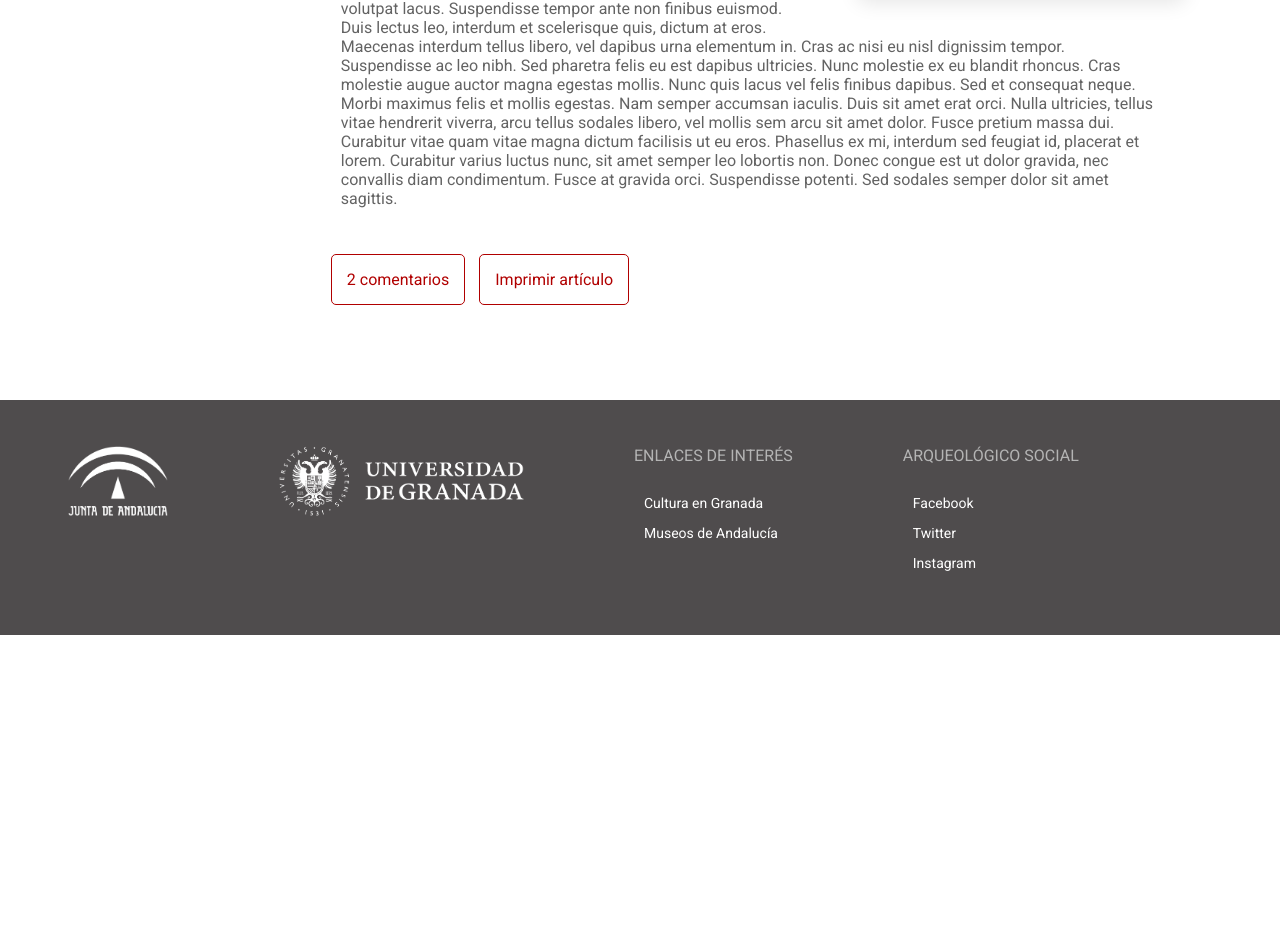
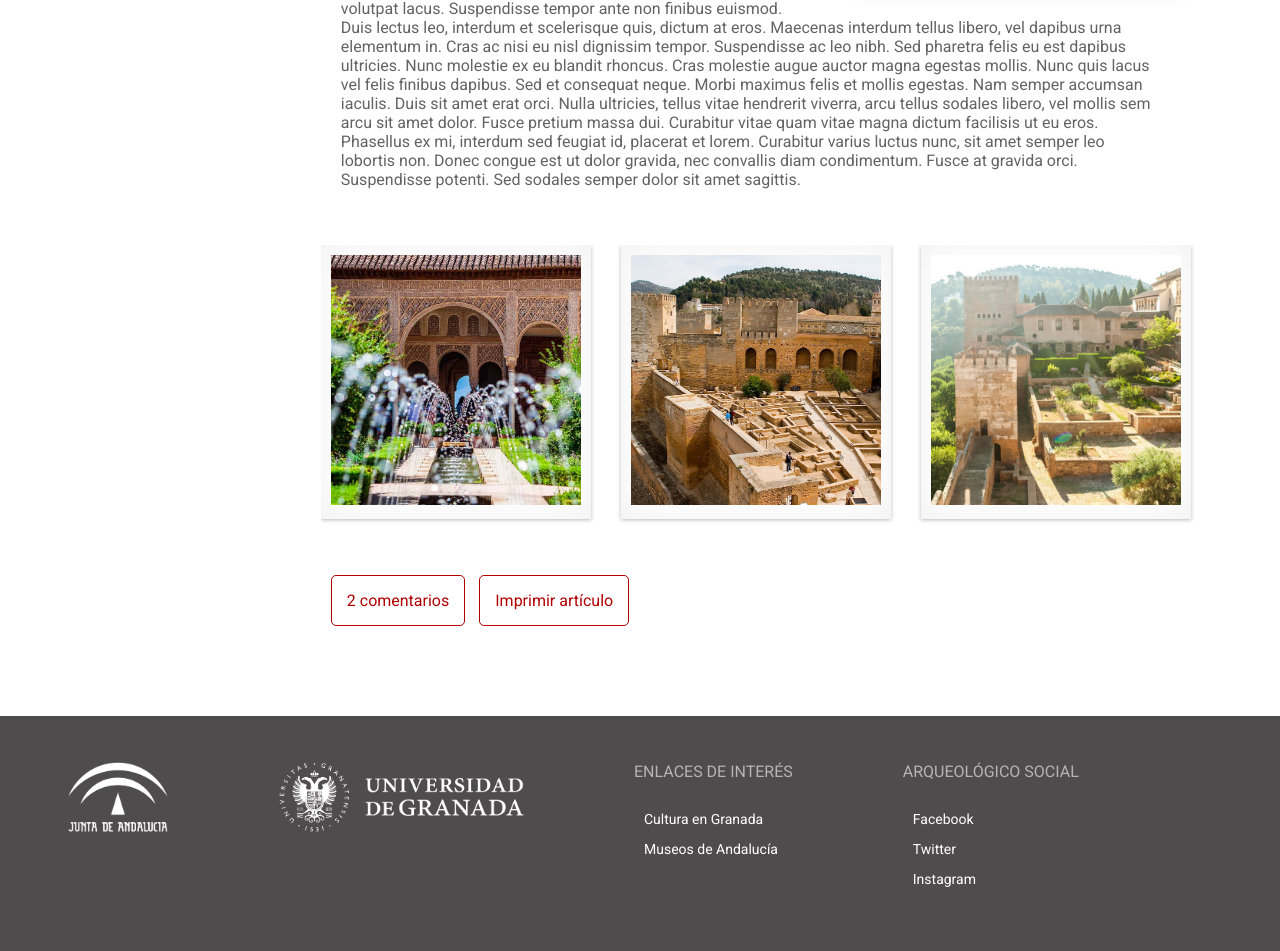
Before and after one commit to dvcarrillo/arqueologico, a PHP site: page /?option=show&item=0 in a window 1280 px wide. Shown: the part 625-1576 px from the top of the page. Before the commit the page ends 1260 px from the top, so only its background shows below. Run offline with PHP 8.4, Linux system fonts and the light colour scheme; data comes from the database, SQL or seed files in the repository; both versions use the stored data as it was after the commit.

Commit message:
Image gallery and small corrections

```diff
--- a/Practica 3/Codigo/models/article.php
+++ b/Practica 3/Codigo/models/article.php
@@ -42,7 +42,7 @@ class Article
         $this->fecha = $fecha;
         $this->contenido = $contenido;
         $this->imagen_principal = $imagen_principal;
-        $this->imagenes = $imagenes;
+        $this->imagenes = explode(" ", $imagenes);
         $this->pie_imagen = $pie_imagen;
     }
 
--- a/Practica 3/Codigo/views/articles/index.php
+++ b/Practica 3/Codigo/views/articles/index.php
@@ -12,7 +12,7 @@
             else
                 echo("secondarybox");
         ?>">
-            <a href="?option=show&item=<?php echo $article->id; ?>"><img src="<?php echo $article->imagen_principal; ?>" style="margin-left: auto; margin-right:auto;"></a>
+            <a href="?option=show&item=<?php echo $article->id; ?>"><img src="views/img/<?php echo $article->imagen_principal; ?>" style="margin-left: auto; margin-right:auto;"></a>
             <div id="img-strip">
                 <?php if ($article->id < 1) {
                     echo ("<h1><a href='?option=show&item=" . $article->id . "'>" . $article->titulo . "</a></h1>");
--- a/Practica 3/Codigo/views/articles/show.php
+++ b/Practica 3/Codigo/views/articles/show.php
@@ -2,17 +2,37 @@
     <div class="article">
         <h1><?php echo $article->titulo; ?></h1>
         <p class="date"><?php echo $article->fecha; ?></p>
+
         <div class="img-container">
-            <a href="<?php echo $article->imagenes; ?>"><img src="<?php echo $article->imagenes; ?>" alt=""></a>
+            <a href="<?php echo $article->imagenes; ?>"><img src="views/img/<?php echo $article->imagenes[0]; ?>" alt=""></a>
             <p><?php echo $article->pie_imagen ?></p>
         </div>
+
         <p class="description">
             <?php echo $article->contenido; ?>
         </p>
-        <?php $comment_list = Comment::find($article->id); ?>
+
+        <?php if (count($article->imagenes) > 1) { ?>
+            <div class="photo-gallery">
+                <?php
+                $i = 0;
+                do { ?>
+                    <div>
+                        <ul class="box2">
+                            <?php for ($j = $i; $j < $i + 3; $j++) { ?>
+                                <li><img src=views/img/galleries/<?php echo $article->imagenes[$j + 1]?>></li>
+                            <?php } ?>
+                        </ul>
+                    </div>
+                <?php
+                $i = $i + 3;
+                } while($i < (count($article->imagenes) - 1))  ?>
+            </div>
+        <?php } ?>
 
         <!-- Botones de interaccion -->
-        <button class="article-button" type="button" onclick="showComments();"><span id="num-comments"><?php echo count($comment_list) ?></span> comentarios</button>
+        <?php $comment_list = Comment::find($article->id); ?>
+        <button class="article-button" type="button" onclick="showComments();"><span id="num-comments"><?php if (count($comment_list) > 0) echo count($comment_list); else echo "Sin" ?></span> comentarios</button>
         <a href="?option=print&item=<?php echo $article->id; ?>"><button class="article-button" type="button">Imprimir artículo</button></a>
         <!-- Bloque de comentarios -->
         <div class="comments-block" id="comments-block">
@@ -27,9 +47,7 @@
             <div id="comment-list">
             <!-- Lista de comentarios -->
             <?php
-               // $comment_list = Comment::find($article->id);
                 $comment_num = 1;
-
                 foreach($comment_list as $comment) { ?>
                     <div class="comment" id="comment-<?php echo $comment_num ?>">
                         <div class="profile-img">
--- a/Practica 3/Codigo/views/css/article.css
+++ b/Practica 3/Codigo/views/css/article.css
@@ -78,6 +78,42 @@ Estilos para la vista de articulo
 .article-button:hover {
     background-color: rgb(177, 0, 0);
     color: white;
+}
+
+/* Photo gallery */
+.photo-gallery li {
+    background-color: #fff;
+    padding: 10px;
+}
+
+.photo-gallery img {
+    width: 250px;
+    height: 250px;
+}
+
+.photo-gallery div {
+    width: 900px;
+    height: 300px;
+    padding-top: 40px;
+    margin: 0 auto;
+}
+
+.photo-gallery ul.box, ul.box2, ul.box3, ul.box4 {
+    position: relative;
+    z-index: 1; /* prevent shadows falling behind containers with backgrounds */
+    overflow: hidden;
+    list-style: none;
+    margin: 0;
+    padding: 0;
+}
+
+.photo-gallery ul.box li, ul.box2 li, ul.box3 li, ul.box4 li {
+    position: relative;
+    float: left;
+    margin: 0 30px 30px 0;
+    -webkit-box-shadow: 0 1px 4px rgba(0, 0, 0, 0.27), 0 0 40px rgba(0, 0, 0, 0.06) inset;
+    -moz-box-shadow: 0 1px 4px rgba(0, 0, 0, 0.27), 0 0 40px rgba(0, 0, 0, 0.06) inset;
+    box-shadow: 0 1px 4px rgba(0, 0, 0, 0.27), 0 0 40px rgba(0, 0, 0, 0.06) inset;
 }
 
 /* Comments view */
--- a/Practica 3/Codigo/views/css/print.css
+++ b/Practica 3/Codigo/views/css/print.css
@@ -110,6 +110,11 @@ footer {
 .article-button:hover {
     background-color: rgb(177, 0, 0);
     color: white;
+    display: none;
+}
+
+/* Photo gallery */
+.photo-gallery {
     display: none;
 }
 
--- a/Practica 3/Codigo/views/pages/error.php
+++ b/Practica 3/Codigo/views/pages/error.php
@@ -1,2 +1,3 @@
-<h1>Error.</h1>
-<p>Ha habido un error cargando su peticion.</p>
+<h1 style="text-align: center">Se ha producido un error.</h1>
+<p style="text-align: center">Ha habido un error cargando su peticion.</p>
+<p style="text-align: center">Por favor, regrese a la <a href="?">pagina inicial</a> y vuelva a intentarlo.</p>
```
Also changed, not shown: Practica 3/Codigo/controllers/page_controller.php (deleted, +0 -23 lines), Practica 3/Codigo/dbexport/arqueologico.sql (+6 -6 lines), Practica 3/Codigo/models/articles.php (deleted, +0 -20 lines), Practica 3/Codigo/views/img/galleries/alhambra_0.jpg (added), Practica 3/Codigo/views/img/galleries/alhambra_1.jpg (added), Practica 3/Codigo/views/img/galleries/alhambra_2.jpg (added), README.md.
